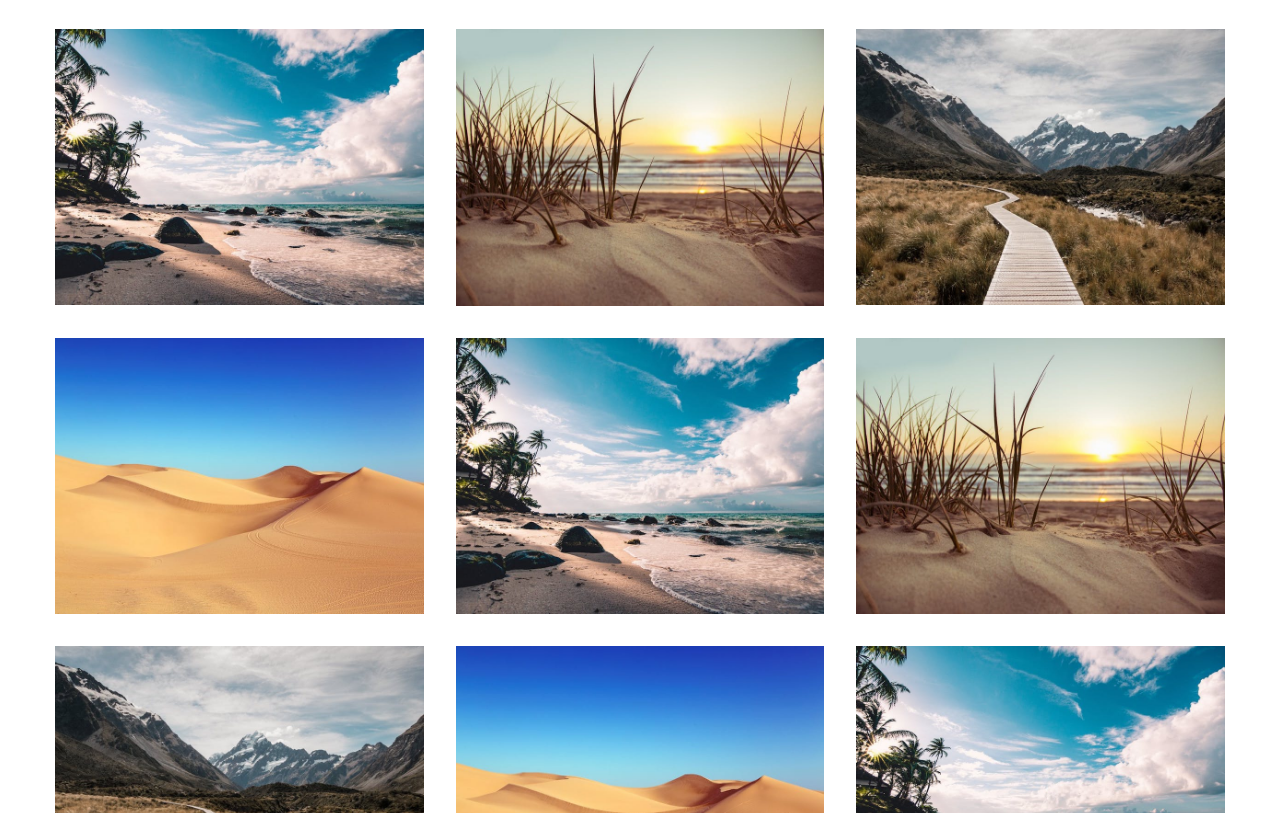
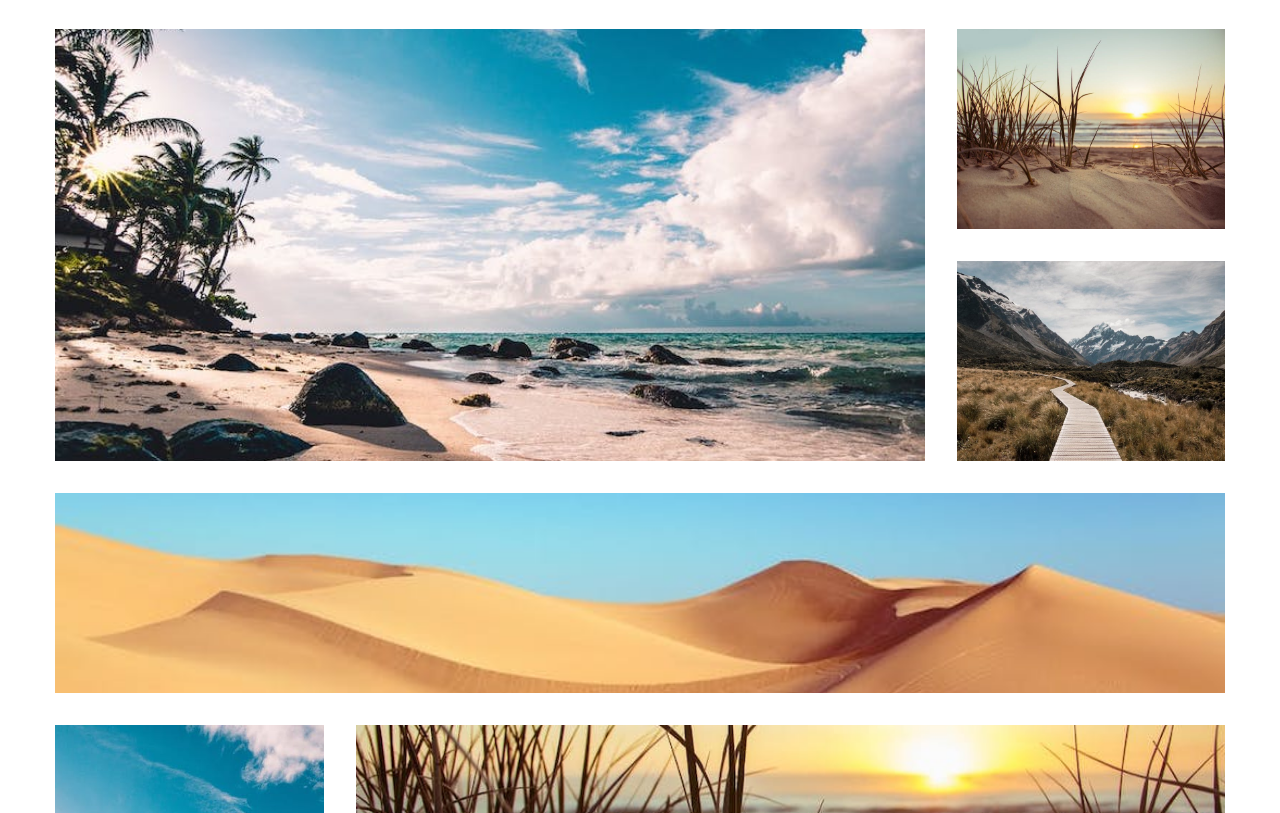
Before and after one commit to NSGuliyev/Grid-Mini-Projects, a plain HTML site: page tiles.html in a window 1280 px wide. Shown: the part 139-952 px from the top of the page. Drawn offline with Linux system fonts and the light colour scheme.

Commit message:
Tiles CSS

```diff
--- a/style.css
+++ b/style.css
@@ -251,14 +251,59 @@ Tiles
 }
 
 @media screen and (min-width: 768px) {
-  .tiles-center{
-     grid-template-columns: 1fr 1fr;
-     grid-column-gap: 2rem;
+  .tiles-center {
+    grid-template-columns: 1fr 1fr;
+    grid-column-gap: 2rem;
   }
 }
 
 @media screen and (min-width: 992px) {
-  .tiles-center{
-     grid-template-columns: repeat(3, 1fr);
+  .tiles-center {
+    grid-template-columns: repeat(3, 1fr);
   }
 }
+@media screen and (min-width: 1170px) {
+  .tiles-center {
+    grid-template-columns: repeat(4, 1fr);
+    grid-template-rows: repeat(5, 200px);
+    grid-template-areas:
+      "a a a b "
+      "a a a c "
+      "d d d d "
+      "e f f f "
+      "e g h i ";
+  }
+
+  .tiles img {
+    height: 100%;
+    object-fit: cover;
+  }
+
+  .tile-1 {
+    grid-area: a;
+  }
+  .tile-2 {
+    grid-area: b;
+  }
+  .tile-3 {
+    grid-area: c;
+  }
+  .tile-4 {
+    grid-area: d;
+  }
+  .tile-5 {
+    grid-area: e;
+  }
+  .tile-6 {
+    grid-area: f;
+  }
+  .tile-7 {
+    grid-area: g;
+  }
+  .tile-8 {
+    grid-area: h;
+  }
+  .tile-9 {
+    grid-area: i;
+  }
+}
```
